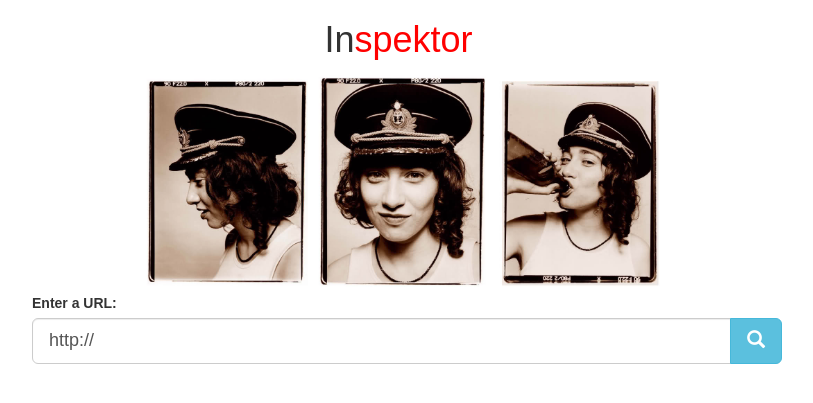
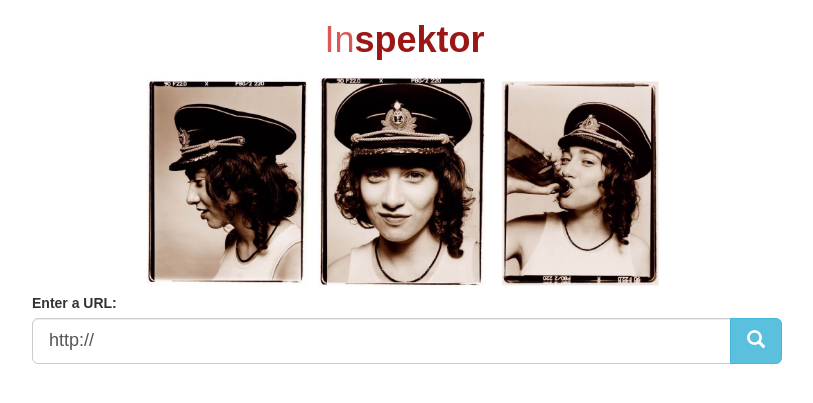
Before and after one commit to noelledaley/inspektor, a Flask app: page / in a window 1280 px wide. Shown: the top 403 px of the page, without its empty margins (233-1046 px from the left). Run offline with Flask 2, Linux system fonts and the light colour scheme; parts of the project's set-up code (start-up, migrations or seed data) failed here and were passed over; some libraries are stand-ins or nearby versions.

Commit message:
adding colors

```diff
--- a/static/style.css
+++ b/static/style.css
@@ -2,14 +2,24 @@ body {
   font-family: sans-serif;
 }
 
+a, h1 {
+  color: #DB5858;
+}
+
 .title {
-  color: red;
+  color: #9B1717;
+  font-weight: bold;
 }
 
 /* INDEX.html */
 
 #regina {
   width: 100%;
+}
+
+#error {
+  font-style: italic;
+  color: #710000;
 }
 
 /* RESULTS.html */
@@ -21,5 +31,6 @@ body {
 }
 
 .highlight {
-  color: yellow;
+  color: white;
+  background-color: #9B1717;
 }
```
